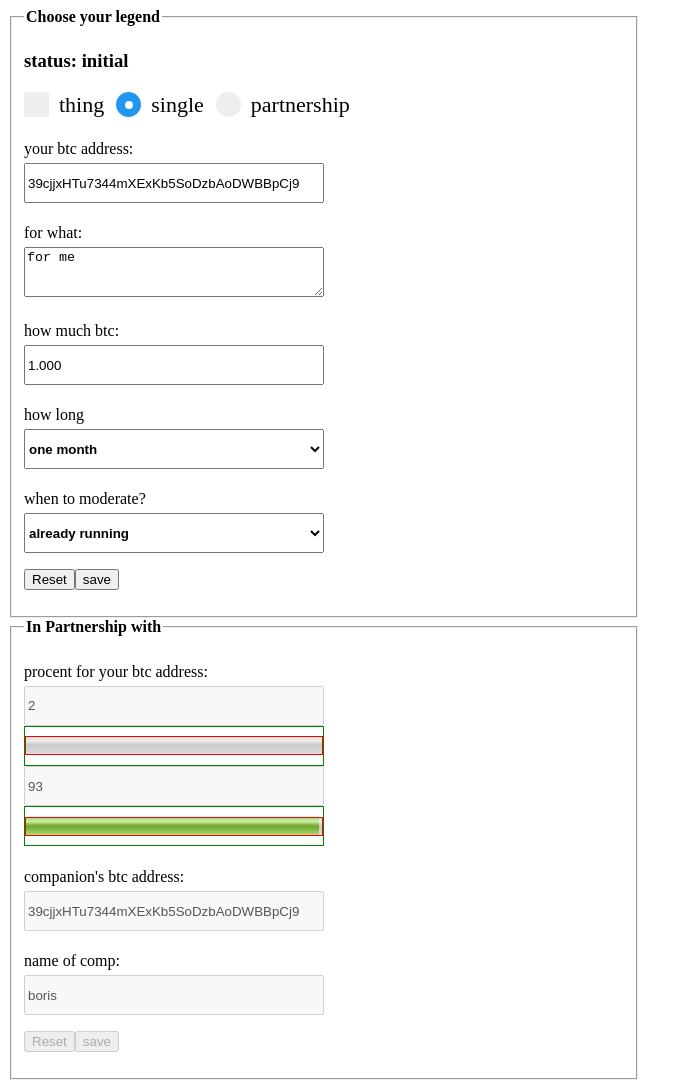
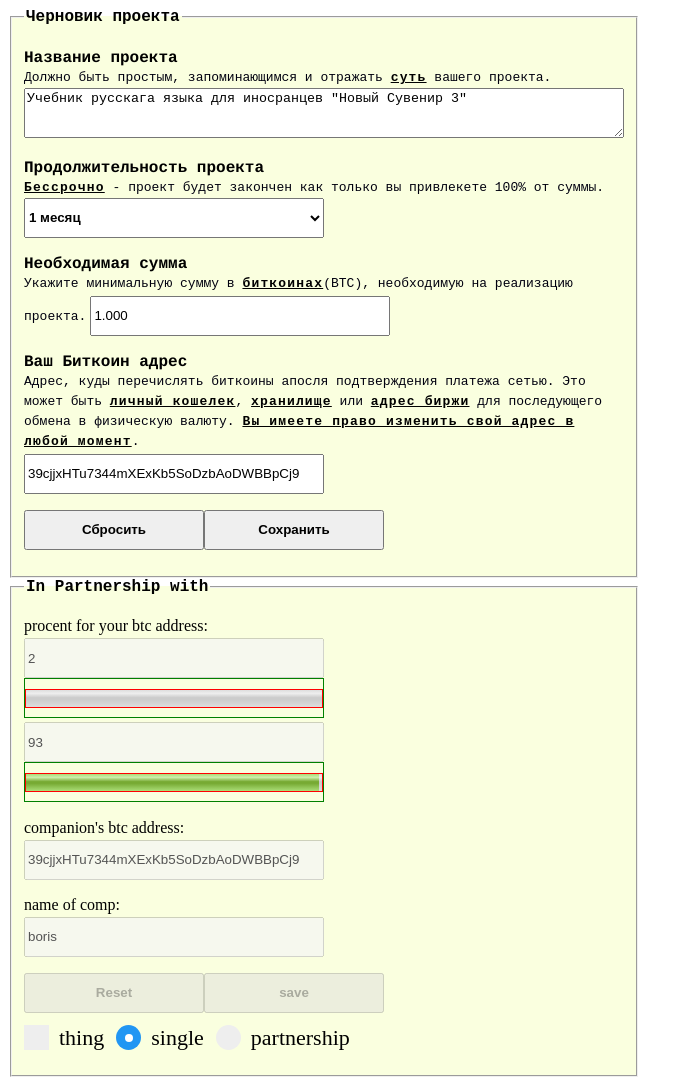
Before and after one commit to Globik/vk_btc, a website: page samples/2param.html in a window 1280 px wide. Shown: the whole page, without its empty margins (0-691 px from the left). Drawn offline with Linux system fonts and the light colour scheme.

Commit message:
crowd ui probe

```diff
--- a/samples/2param.html
+++ b/samples/2param.html
@@ -3,10 +3,11 @@
 <style>
 *{box-sizing:border-box;-webkit-box-sizing:boreder-box;-moz-box-sizing:border-box;}
 bonndy{margin:0;padding:0;}
-fieldset{}
+fieldset{background:rgb(250,255,223);}
 form{width:50%;background:initial;}
 input[type=text]{height:40px;width:50%;}
-textarea{width:50%;height:50px;}
+input[type=text],input[type=number],textarea,select{margin-top:3px;}
+textarea{width:100%;height:50px;}
 input[type=number]{width:50%;height:40px;}
 
 input[type="number"]::-webkit-inner-spin-button,input[type="number"]::-webkit-outer-spin-button{
@@ -14,17 +15,20 @@ input[type="number"]::-webkit-inner-spin-button,input[type="number"]::-webkit-ou
 	border-radius:0;
 	padding:6px;
 	}
+
+input[type=reset],input[type=submit]{width:30%;height:40px;font-weight:bold;}
 meter{width:50%;height:40px;
 	/*-webkit-appearance:none;*/
 	border:1px solid green;}
 	meter::-webkit-meter-bar{border:1px solid red;}
 
-label{line-height:28px;padding-right:8px;}
+label{line-height:18px;padding-right:8px;}
 label>input[type=radio]{
 margin-top:-1px;vertical-align:middle;
 }
 
-select{width:50%;height:40px;font-weight:bold;}
+select{width:50%;height:40px;font-weight:bold;/*-webkit-appearance:none;*/}
+select > option{font-size:22px;}
 
 .cntlb{
 position:relative;
@@ -123,43 +127,49 @@ background-color:#eee;
 body{background:green;}
 form{width:100%;}
 }
+label b{font-size:16px;font-family:courier;/*text-decoration: underline dashed;*/}
+small{font-size:13px;font-family:monospace;color:rgb(0,0,15);}
+legend{font-weight:bold;font-family:monospace;font-size:16px;}
+ins{font-weight:bold;letter-spacing:0.09em;color:rgb(0,0,0);}
 </style>
 </head><body>
 <form name="twoparam" method="" action="/me" enctype="">
 <!-- your legend -->
-<fieldset name="fuck"><legend><b>Choose your legend</b></legend>
-<p><h3>status: <span id="vidstatus"></span></h3>
-<label class="cntlb2">thing<input type="checkbox" name="thing" value="s"/><span class="mark2"></span></label>
-<label class="cntlb">single<input type="radio" checked name="rol" value="single" checked/><span class="mark"></span></label>
-<label class= "cntlb" for="cr">partnership<input id="cr" type="radio" name="rol" value="crowd"/><span class="mark"></span></label>
+<fieldset name="fuck"><legend>Черновик проекта</legend>
+
+ <p><label><b>Hазвание проекта</b></label><br>
+ <small style="">Должно быть простым, запоминающимся и отражать <ins>суть</ins> вашего проекта.</small>
+ <textarea name="gesamtziel" placeholder="for what?" required>Учебник русскага языка для иносранцев "Новый Сувенир 3"</textarea>
+ </p>
+
+<p><label><b>Продолжительность проекта</b></label><br>
+<small><ins>Бессрочно</ins> - проект будет закончен как только вы привлекете 100% от суммы.</small>
+<select name="durmon">
+<option value="1" title="tit">1 месяц</span></option>
+<option value="3">3 месяца</option>
+<option value="6">6 месяцев</option>
+<option value="7">Бессрочно</option>
+</select>
 </p>
-
-<p>
-<label>your btc address:</label><br>
-<input type="text" name="yourbtcadr" maxlength="34" size="34" spellcheck="false" placeholder="your btc address"
- value="39cjjxHTu7344mXExKb5SoDzbAoDWBBpCj9" required autocomplete="off" oninvalid=""/></p>
- <p><label>for what:</label><br>
- <textarea name="gesamtziel" placeholder="for what?" required>for me</textarea></p>
- <p><label>how much btc:<br>
+<p><label><b>Необходимая сумма</b><br>
+ <small>Укажите минимальную сумму в <ins>биткоинах</ins>(<abbr>BTC</abbr>), необходимую на реализацию проекта.</small>
  <input type="number" name="goalbtc" min="1.000" max="300.000" value="1.000" step="0.005" noinvalidate/>
  </label></p>
-<p><label>how long</label><br>
-<select name="durmon">
-<option value="1">one month</option>
-<option value="3">3 months</option>
-<option value="6">6 months</option>
-<option value="12">one year</option>
-</select>
- </p>
- <p><label>when to moderate?</label><br>
+ <p>
+<label><b>Ваш Биткоин адрес</b><br>
+<small>Адрес, куды перечислять биткоины апосля подтверждения платежа сетью. Это может быть <ins>личный кошелек</ins>, <ins>хранилище</ins>
+или <ins>адрес биржи</ins> для последующего обмена в физическую валюту. <ins>Вы имеете право изменить свой адрес в любой момент</ins>.</small><br>
+<input type="text" name="yourbtcadr" maxlength="34" size="34" spellcheck="false" placeholder="your btc address"
+ value="39cjjxHTu7344mXExKb5SoDzbAoDWBBpCj9" required autocomplete="off" oninvalid=""/></label></p>
+ <!-- <p><label>when to moderate?</label><br>
  <select name="curstatus">
  <option value="0">initial</option>
  <option value="1" >right now</option>
  <option value="3" hidden selected>already running</option>
  <option value="4" hidden>on moderate</option>
  </select>
- </p>
- <p><input type="reset" name="firstreset"/><input type="submit" value="save"/></p>
+ </p> -->
+ <p><input type="reset" name="firstreset" value="Сбросить"/><input type="submit" value="Сохранить"/></p>
  </fieldset>
  <!-- in partnership with -->
  <fieldset name="crowd" disabled><legend><b>In Partnership with</b></legend>
@@ -178,6 +188,11 @@ form{width:100%;}
 
 <p><label>name of comp:</label><br><input type="text" name="pname" value="boris"/></p>
 <p><input type="reset" name="crowdreset"/><input type="submit" value="save"/></p>
+<p>
+<label class="cntlb2">thing<input type="checkbox" name="thing" value="s"/><span class="mark2"></span></label>
+<label class="cntlb">single<input type="radio" checked name="rol" value="single" checked/><span class="mark"></span></label>
+<label class= "cntlb" for="cr">partnership<input id="cr" type="radio" name="rol" value="crowd"/><span class="mark"></span></label>
+</p>
 </fieldset>
 </form>
 </body>
```
